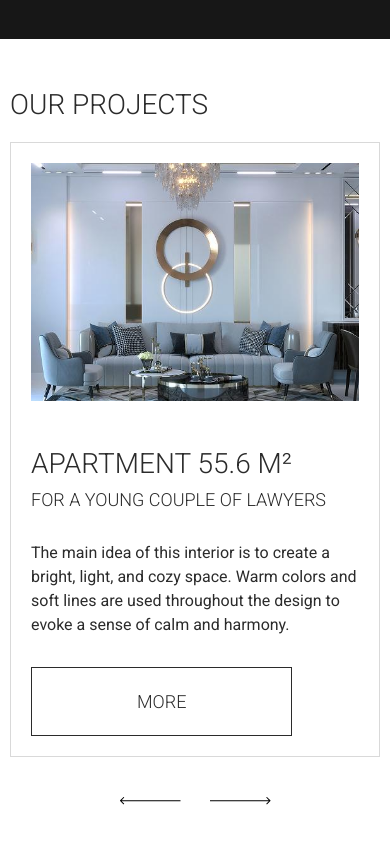
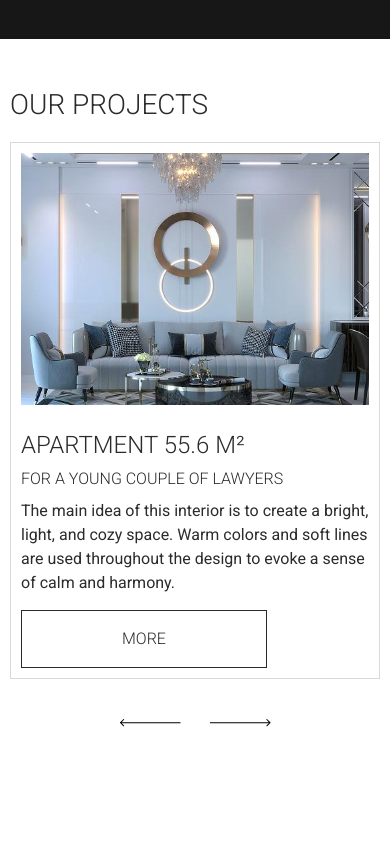
Before and after one commit to Maksym82/forma-studio, a plain HTML site: page index.html in a window 390 px wide. Shown: the part 1402-2246 px from the top of the page. After the commit the page ends 2181 px from the top, so only its background shows below. Drawn offline with nearby package versions, Linux system fonts and the light colour scheme.

Commit message:
Fix errors section projects

```diff
--- a/css/style.css
+++ b/css/style.css
@@ -15,7 +15,6 @@ body {
   font-weight: 400;
   line-height: 1.5;
   color: #2b2b2b;
-
 }
 
 a {
@@ -204,7 +203,7 @@ button {
 }
 
 .projects__item img {
-  max-width: 100%;
+  width: 100%;
   margin-bottom: 40px;
 }
 
@@ -218,7 +217,7 @@ button {
 
 .projects__item-descr {
   font-weight: 300;
-  font-size: 18px;
+  font-size: 17px;
   text-transform: uppercase;
   line-height: 1.16;
   margin-bottom: 30px;
@@ -254,12 +253,10 @@ button {
   transform: translateX(-75px);
 }
 .projects__arrow-next {
-transform: translateX(15px);
+  transform: translateX(15px);
 }
 
-
-
-
+/* Media */
 @media (max-width: 1300px) {
   .menu__btn {
     display: flex;
@@ -311,6 +308,31 @@ transform: translateX(15px);
   .services__item-title {
     font-size: 20px;
   }
+  .projects__item {
+    padding: 10px;
+  }
+
+  .projects__item img {
+    margin-bottom: 20px;
+  }
+
+  .projects__item-descr {
+    font-size: 16px;
+    margin-bottom: 10px;
+  }
+
+  .projects__item-title {
+    font-size: 24px;
+  }
+
+  .projects__item-text {
+    margin-bottom: 15px;
+  }
+
+  .projects__item-link {
+    padding: 16px 100px;
+    font-size: 16px;
+  }
 }
 
 @media (max-width: 540px) {
--- a/js/main.js
+++ b/js/main.js
@@ -10,12 +10,9 @@ const swiper = new Swiper(".projects__slider", {
   loop: true,
   slidesPerView: 1,
   spaceBetween: 20,
+  grabCursor: true,
 
   breakpoints: {
-    595: {
-      slidesPerView: 1,
-      spaceBetween: 20,
-    },
     768: {
       slidesPerView: 2,
       spaceBetween: 20,
```
